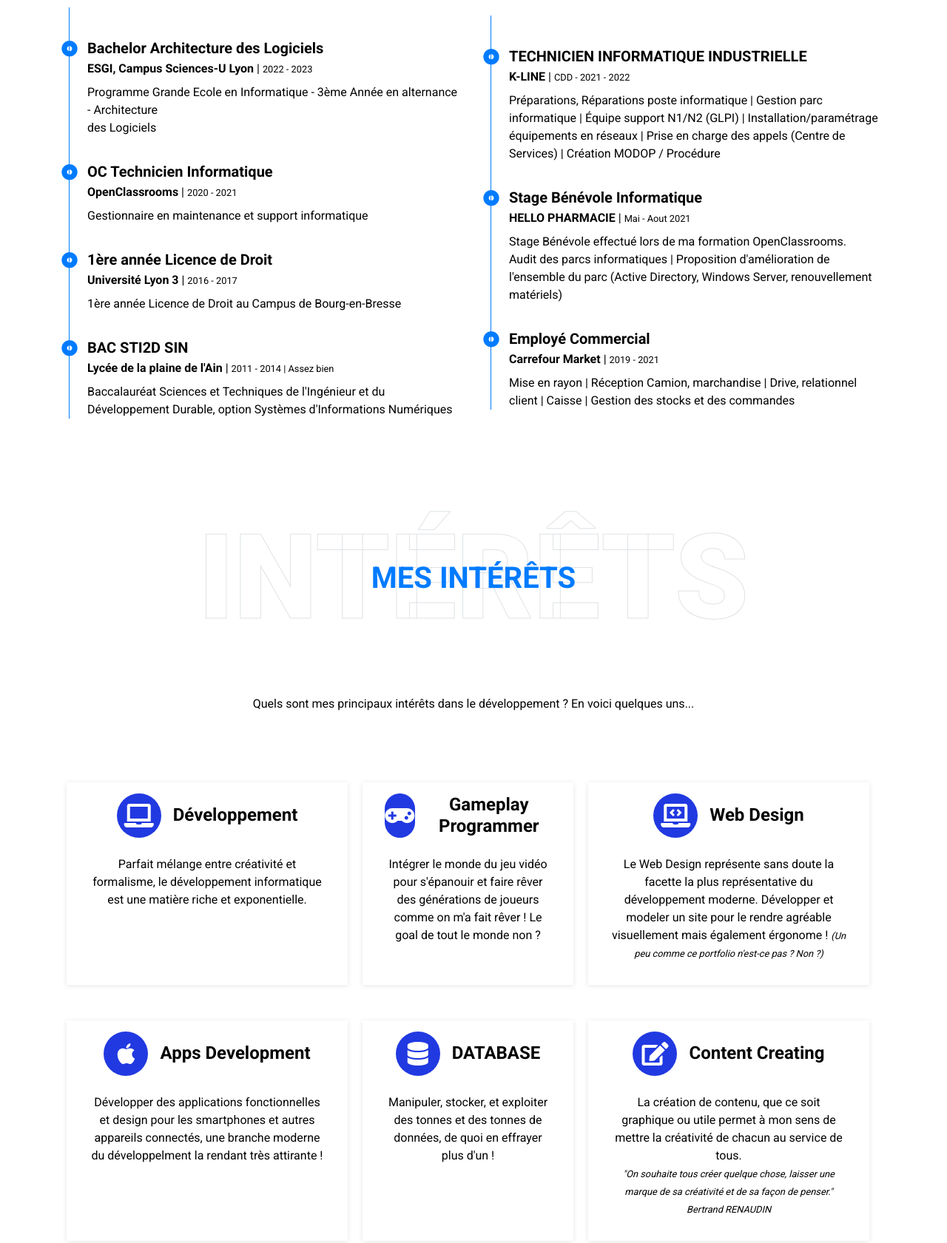
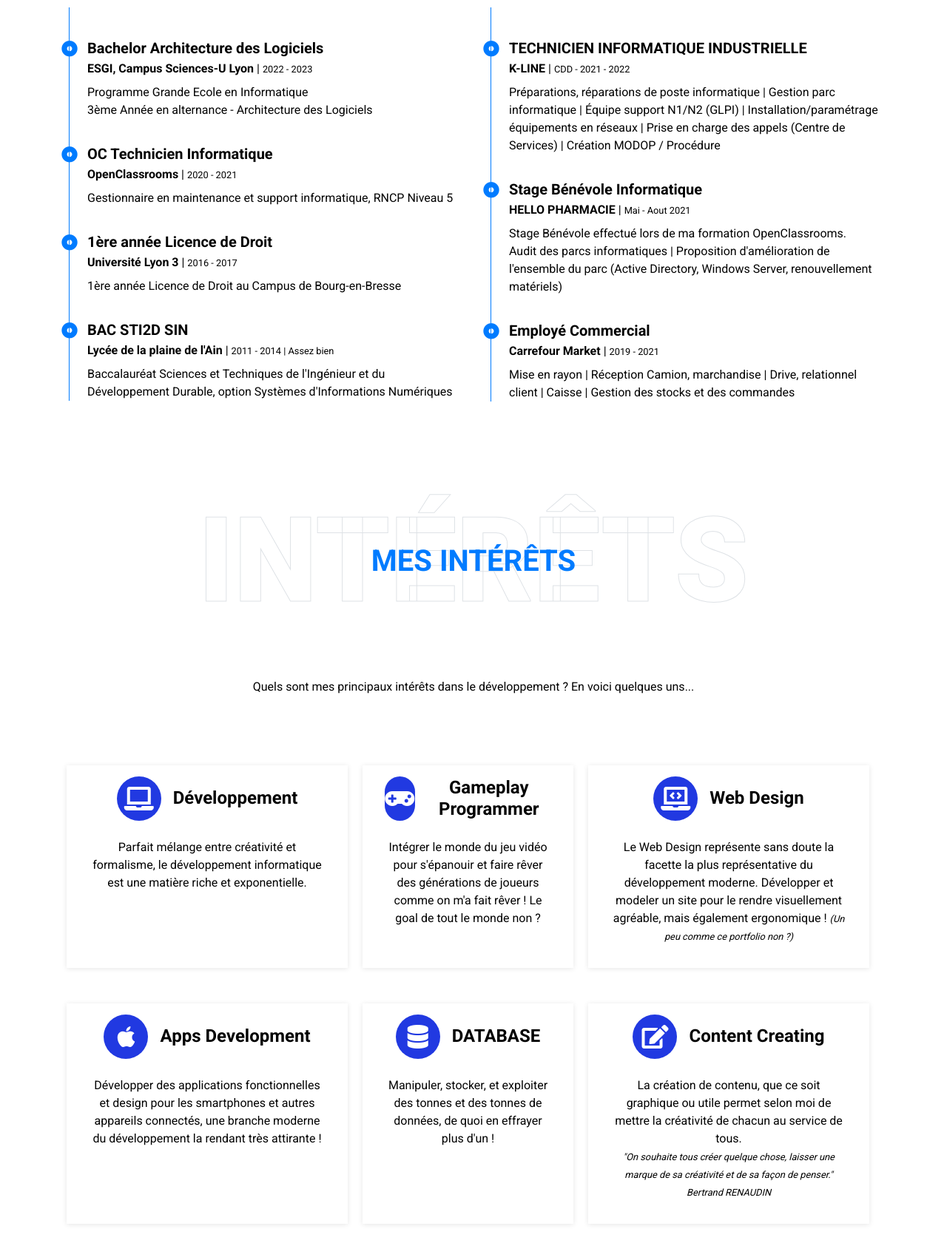
Before and after one commit to Bertrand2808/Portfolio, a plain HTML site: page index.html in a window 1280 px wide. Shown: the part 2851-4532 px from the top of the page at 74% size. Drawn offline with nearby package versions, Linux system fonts and the light colour scheme.

Commit message:
Finition Portfolio #1

```diff
--- a/index.html
+++ b/index.html
@@ -238,13 +238,13 @@
                             <i class="far fa-dot-circle text-primary position-absolute" style="top: 2px; left: -35px; font-size: 22px;"></i>
                             <h5 class="font-weight-bold mb-1">Bachelor Architecture des Logiciels</h5>
                             <p class="mb-2"><strong>ESGI, Campus Sciences-U Lyon</strong> | <small>2022 - 2023</small></p>
-                            <p>Programme Grande Ecole en Informatique - 3ème Année en alternance - Architecture <br> des Logiciels</p>
+                            <p>Programme Grande Ecole en Informatique <br> 3ème Année en alternance - Architecture des Logiciels</p>
                         </div>
                         <div class="position-relative ex-me mb-4">
                             <i class="far fa-dot-circle text-primary position-absolute" style="top: 2px; left: -35px;  font-size: 22px;"></i>
                             <h5 class="font-weight-bold mb-1">OC Technicien Informatique</h5>
                             <p class="mb-2"><strong>OpenClassrooms</strong> | <small>2020 - 2021</small></p>
-                            <p>Gestionnaire en maintenance et support informatique</p>
+                            <p>Gestionnaire en maintenance et support informatique, RNCP Niveau 5</p>
                         </div>
                         <div class="position-relative ex-me mb-4">
                             <i class="far fa-dot-circle text-primary position-absolute" style="top: 2px; left: -35px;  font-size: 22px;"></i>
@@ -267,7 +267,7 @@
                             <i class="far fa-dot-circle text-primary position-absolute" style="top: 2px;left: -35px;  font-size: 22px;"></i>
                             <h5 class="font-weight-bold mb-1">TECHNICIEN INFORMATIQUE INDUSTRIELLE</h5>
                             <p class="mb-2"><strong>K-LINE</strong> | <small> CDD - 2021 - 2022</small></p>
-                            <p>Préparations, Réparations poste informatique | Gestion parc informatique | Équipe support N1/N2 (GLPI) | Installation/paramétrage équipements en réseaux | Prise en charge des appels (Centre de Services) | Création MODOP / Procédure</p>
+                            <p>Préparations, réparations de poste informatique | Gestion parc informatique | Équipe support N1/N2 (GLPI) | Installation/paramétrage équipements en réseaux | Prise en charge des appels (Centre de Services) | Création MODOP / Procédure</p>
                         </div>
                         <div class="position-relative ex-me mb-4">
                             <i class="far fa-dot-circle text-primary position-absolute" style="top: 2px;left: -35px;  font-size: 22px;"></i>
@@ -322,13 +322,13 @@
                         <i class="fa fa-2x fa-laptop-code service-icon text-white mr-3" style="background-color:rgb(33, 57, 225);"></i>
                         <h4 class="font-weight-bold m-0">Web Design</h4>
                     </div>
-                    <p>Le Web Design représente sans doute la facette la plus représentative du développement moderne. Développer et modeler un site pour le rendre agréable visuellement mais également érgonome ! <small><i>(Un peu comme ce portfolio n'est-ce pas ? Non ?)</i></small></p>                </div>
+                    <p>Le Web Design représente sans doute la facette la plus représentative du développement moderne. Développer et modeler un site pour le rendre visuellement agréable, mais également ergonomique ! <small><i>(Un peu comme ce portfolio non ?)</i></small></p>                </div>
                 <div class="service-box col-lg-4 col-md-6 text-center mb-5">
                     <div class="d-flex align-items-center justify-content-center mb-4">
                         <i class="fab fa-2x fa-apple service-icon text-white mr-3" style="background-color:rgb(33, 57, 225);"></i>
                         <h4 class="font-weight-bold m-0">Apps Development</h4>
                     </div>
-                    <p>Développer des applications fonctionnelles et design pour les smartphones et autres appareils connectés, une branche moderne du développelment la rendant très attirante !</p>                </div>
+                    <p>Développer des applications fonctionnelles et design pour les smartphones et autres appareils connectés, une branche moderne du développement la rendant très attirante !</p>                </div>
                 <div class="service-box col-lg-3 col-md-6 text-center mb-5">
                     <div class="d-flex align-items-center justify-content-center mb-4">
                         <i class="fa fa-2x fa-database service-icon text-white mr-3" style="background-color:rgb(33, 57, 225);"></i>
@@ -341,7 +341,7 @@
                         <i class="fa fa-2x fa-edit service-icon text-white mr-3" style="background-color:rgb(33, 57, 225);"></i>
                         <h4 class="font-weight-bold m-0">Content Creating</h4>
                     </div>
-                    <p>La création de contenu, que ce soit graphique ou utile permet à mon sens de mettre la créativité de chacun au service de tous. <br><small><i>"On souhaite tous créer quelque chose, laisser une marque de sa créativité et de sa façon de penser." <br> Bertrand RENAUDIN</i></small></p>
+                    <p>La création de contenu, que ce soit graphique ou utile permet selon moi de mettre la créativité de chacun au service de tous. <br><small><i>"On souhaite tous créer quelque chose, laisser une marque de sa créativité et de sa façon de penser." <br> Bertrand RENAUDIN</i></small></p>
                 </div>
             </div>
         </div>
@@ -362,7 +362,7 @@
                         <li class="btn btn-sm btn-outline-primary m-1 active"  data-filter="*">Tout</li>
                         <li class="btn btn-sm btn-outline-primary m-1" data-filter=".first">Design</li>
                         <li class="btn btn-sm btn-outline-primary m-1" data-filter=".second">Développement</li>
-                        <li class="btn btn-sm btn-outline-primary m-1" data-filter=".third">Graphismes & autres</li>
+                        <li class="btn btn-sm btn-outline-primary m-1" data-filter=".third">Graphismes</li>
                     </ul>
                 </div>
             </div>
```
